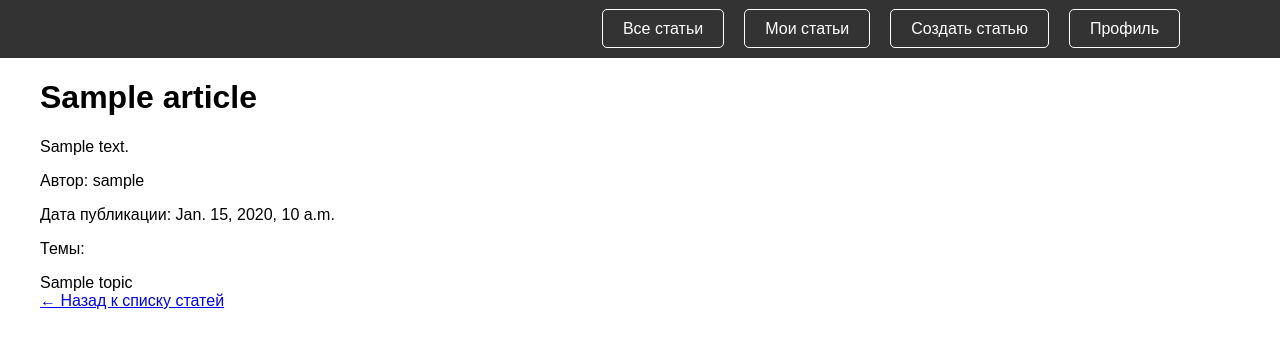
After one commit to MrSpacks/web_homework, a Django app: page /article/1/ in a window 1280 px wide. The commit adds this page. Shown: the top 348 px of the page. Run offline with Django 4.2, Linux system fonts and the light colour scheme; tables that the repository leaves empty hold one stand-in row (values such as "Sample post").

```diff
--- a/blog/urls.py
+++ b/blog/urls.py
@@ -1,6 +1,6 @@
 from django.contrib import admin
 from django.urls import path
-from blog_app.views import main, my_feed, create, profile ,register, set_password, login, logout, all_articles, articles_by_month
+from blog_app.views import main, my_feed, create, profile ,register, set_password, login, logout, all_articles, articles_by_month, edit_article, delete_article, article
 from django.urls import include
 
 
@@ -11,6 +11,7 @@ urlpatterns = [
     path('all_articles/', all_articles, name='all_articles'),
     path('my_feed/', my_feed , name='my_feed'),
     path('<int:article_id>/', include('blog_app.urls.urls')),
+    path('article/<int:article_id>/', article, name='article_detail'),
     path('create/', create, name='create'),
     path('topics/', include('blog_app.urls.topics_urls')),
     path('profile/', profile, name='profile'),
@@ -19,5 +20,7 @@ urlpatterns = [
     path('login/', login, name='login'),
     path('logout/', logout, name='logout'),
     path('<int:year>/<int:month>/', articles_by_month, name='articles_by_month'),
+    path('edit/<int:article_id>/', edit_article, name='edit_article'),
+    path('delete/<int:article_id>/', delete_article, name='delete_article'),
 
 ]
--- a/blog_app/views.py
+++ b/blog_app/views.py
@@ -6,6 +6,8 @@ from .models import Article
 from django.contrib.auth.decorators import login_required
 from .forms import ArticleForm
 from django.shortcuts import redirect
+from django.contrib.auth.decorators import login_required
+from django.shortcuts import get_object_or_404
 
 def main(request):
     return render(request, 'index.html')
@@ -13,6 +15,7 @@ def main(request):
 def all_articles(request):
     articles = Article.objects.all()
     return render(request, 'all_articles.html', {'articles': articles})
+# вывод статей по автору
 @login_required
 def my_feed(request):
     user = request.user
@@ -21,9 +24,33 @@ def my_feed(request):
 
 def profile(request: HttpRequest) -> HttpResponse:
     return render(request, 'profile.html')
+# Редактирование статьи
+@login_required
+def edit_article(request, article_id):
+    article = get_object_or_404(Article, id=article_id, author=request.user)
 
-def article(request: HttpRequest, article_id: int) -> HttpResponse:
-    return HttpResponse(f"article {article_id}")
+    if request.method == 'POST':
+        form = ArticleForm(request.POST, instance=article)
+        if form.is_valid():
+            form.save()
+            return redirect('my_feed')
+    else:
+        form = ArticleForm(instance=article)
+
+    return render(request, 'edit_article.html', {'form': form})
+# Удаление статьи
+@login_required
+def delete_article(request, article_id):
+    article = get_object_or_404(Article, id=article_id, author=request.user)
+
+    if request.method == 'POST':
+        article.delete()
+        return redirect('my_feed')
+
+    return render(request, 'delete_article.html', {'article': article})
+def article(request, article_id):
+    article = get_object_or_404(Article, id=article_id)
+    return render(request, 'article.html', {'article': article})
 def comment(request: HttpRequest, article_id: int) -> HttpResponse:
     return HttpResponse(f"comment {article_id}")
 def update(request: HttpRequest, article_id: int) -> HttpResponse:
--- a/static/style/style.css
+++ b/static/style/style.css
@@ -50,3 +50,12 @@ header{
     background-color: #555;
     color: white;
 }
+.create{
+    background-color: #4CAF50;
+    color: white;
+    padding: 10px 20px;
+    border-radius: 5px;
+    border: none;
+    cursor: pointer;
+    transition: all 0.3s ease;
+}
--- a/templates/all_articles.html
+++ b/templates/all_articles.html
@@ -5,9 +5,11 @@
 <p>Здесь вы можете просмотреть все статьи.</p>
 <!-- Здесь можно вывести список статей -->
 {% for article in articles %}
+
+<a href="{% url 'article_detail' article.id %}" style="text-decoration: none; color: inherit; ">
 <div style="border: 1px solid #ccc; padding: 10px; margin-bottom: 10px; border-radius: 5px;">
     <h3>{{ article.title }}</h3>
-    <p>{{ article.content }}</p>
+    <p>{{ article.content|truncatechars:200 }}</p>
     <p>Автор: {{ article.author.username }}</p>
     <p>Дата публикации: {{ article.created_at }}</p>
 
@@ -25,6 +27,8 @@
 
       </div>
 </div>
+</a>
+
 {% empty %}
     <p>Статей пока нет.</p>
 {% endfor %}
--- /dev/null
+++ b/templates/article.html
@@ -0,0 +1,21 @@
+{% extends 'index.html' %}
+{% block title %}{{ article.title }}{% endblock %}
+{% block content %}
+<h1>{{ article.title }}</h1>
+<p>{{ article.content }}</p>
+<p>Автор: {{ article.author.username }}</p>
+<p>Дата публикации: {{ article.created_at }}</p>
+
+{% if article.topics.all %}
+    <p>Темы:</p>
+    <ul>
+        {% for topic in article.topics.all %}
+            <li>{{ topic.name }}</li>
+        {% endfor %}
+    </ul>
+{% else %}
+    <p>Темы отсутствуют</p>
+{% endif %}
+
+<a href="{% url 'all_articles' %}">← Назад к списку статей</a>
+{% endblock %}
--- a/templates/create.html
+++ b/templates/create.html
@@ -1,12 +1,13 @@
 {% extends 'index.html' %}
 
 {% block title %}Создать статью{% endblock %}
-
 {% block content %}
+<div class="create">
 <h2>Создать новую статью</h2>
 <form method="post">
     {% csrf_token %}
     {{ form.as_p }}
     <button type="submit">Опубликовать</button>
 </form>
+</div>
 {% endblock %}
--- a/templates/my_feed.html
+++ b/templates/my_feed.html
@@ -26,6 +26,12 @@
       {% endif %}
 
     </div>
+    <a href="{% url 'edit_article' article.id %}">✏️ Редактировать</a>
+    <form action="{% url 'delete_article' article.id %}" method="post" style="display:inline;">
+        {% csrf_token %}
+        <button type="submit" onclick="return confirm('Удалить статью?')">🗑️ Удалить</button>
+    </form>
+    <hr>
   </div>
 
 {% empty %}
```
Also changed, not shown: templates/delete_article.html (added, +9 -0 lines), templates/edit_article.html (added, +9 -0 lines).
